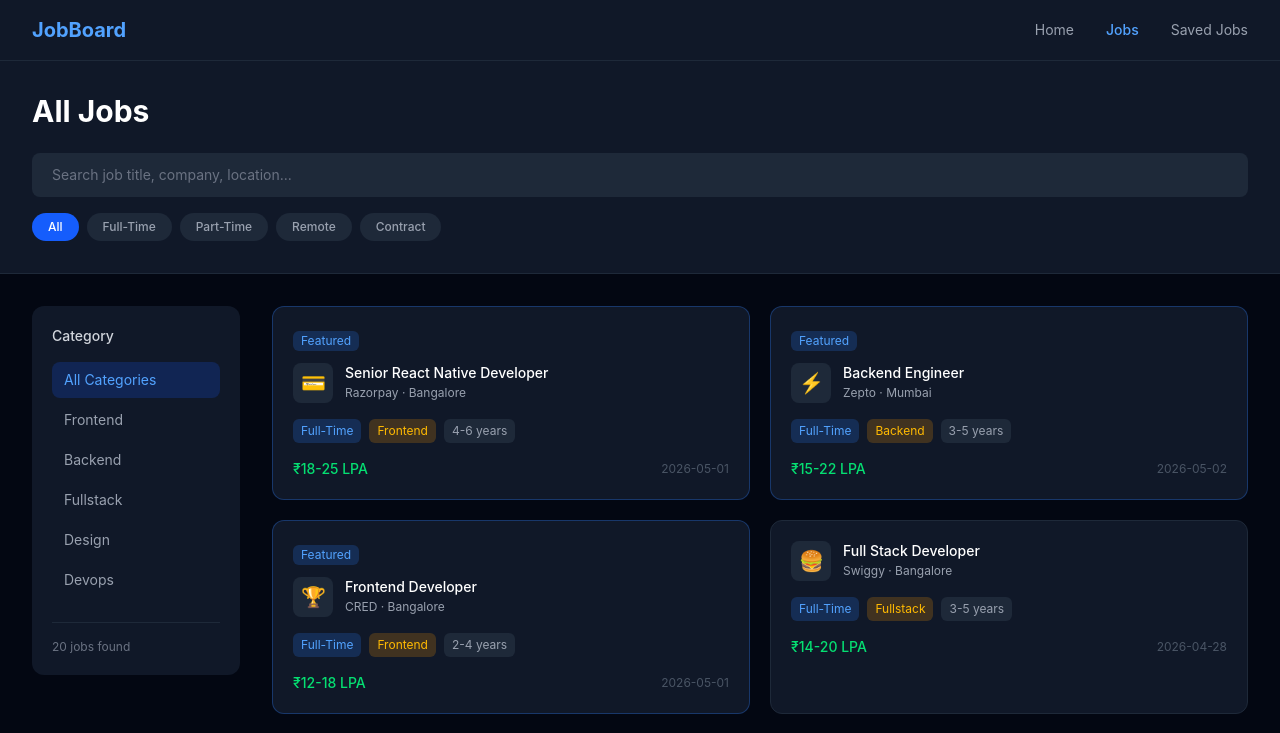
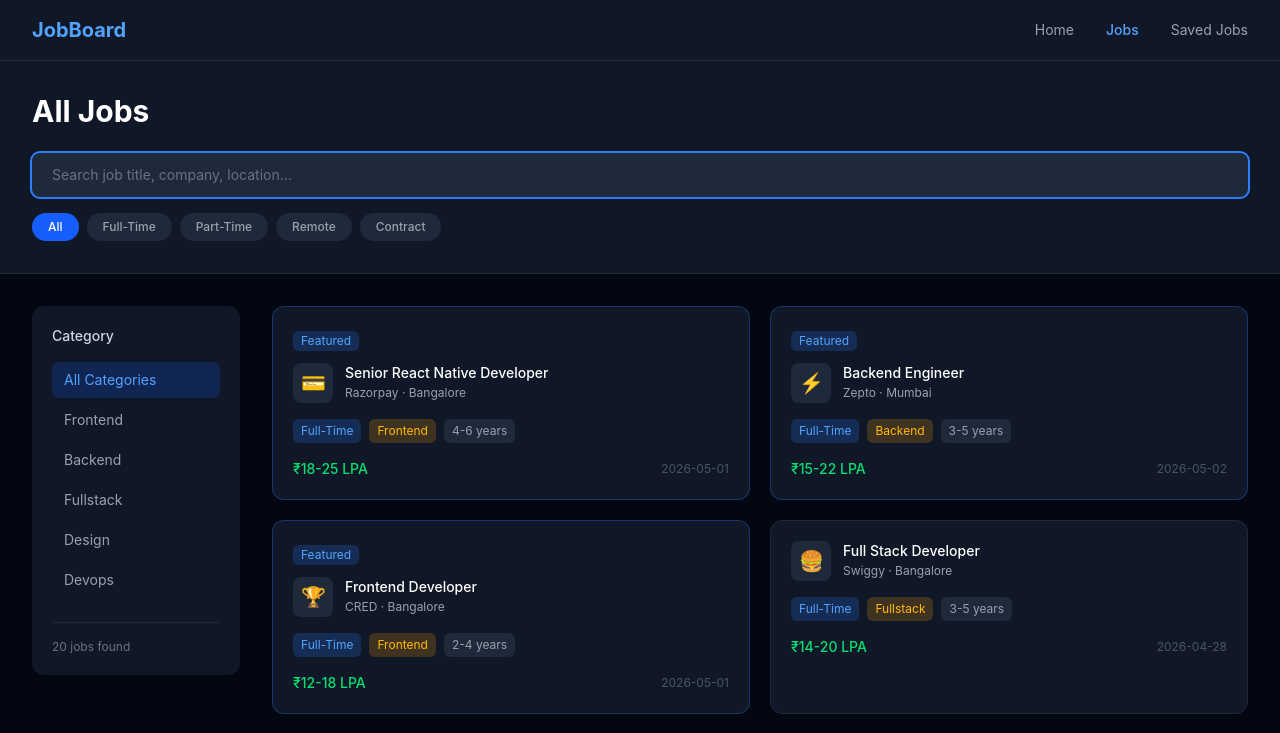
Before and after one commit to darshitnextgen/job-board, a React (Vite) app: page /jobs in a window 1280 px wide. Shown: the top 733 px of the page. Built offline with nearby package versions, Linux system fonts and the light colour scheme.

Commit message:
feat: add useRef for search auto-focus on jobs page

```diff
--- a/src/pages/Jobs.jsx
+++ b/src/pages/Jobs.jsx
@@ -1,5 +1,5 @@
 // ── Plugin Imports ──
-import { useState, useMemo } from 'react'
+import { useState, useMemo, useRef, useEffect } from 'react'
 import { useNavigate } from 'react-router-dom';
 
 // ── Local Imports ──
@@ -8,7 +8,7 @@
 
 function Jobs() {
     const navigate = useNavigate()
-
+    const searchRef = useRef(null);
     const [search, setSearch] = useState('')
     const [selectedType, setSelectedType] = useState('all')
     const [selectedCategory, setSelectedCategory] = useState('all')
@@ -45,7 +45,11 @@
         const start = (currentPage - 1) * jobsPerPage
         const end = start + jobsPerPage
         return filteredJobs.slice(start, end)
-    }, [filteredJobs, currentPage])
+    }, [filteredJobs, currentPage]);
+
+    useEffect(() => {
+        searchRef.current.focus();
+    }, [])
 
     function handleTypeChange(type) {
         setSelectedType(type)
@@ -71,6 +75,7 @@
 
                 {/* Search */}
                 <input
+                    ref={searchRef}
                     type="text"
                     placeholder="Search job title, company, location..."
                     value={search}
```
